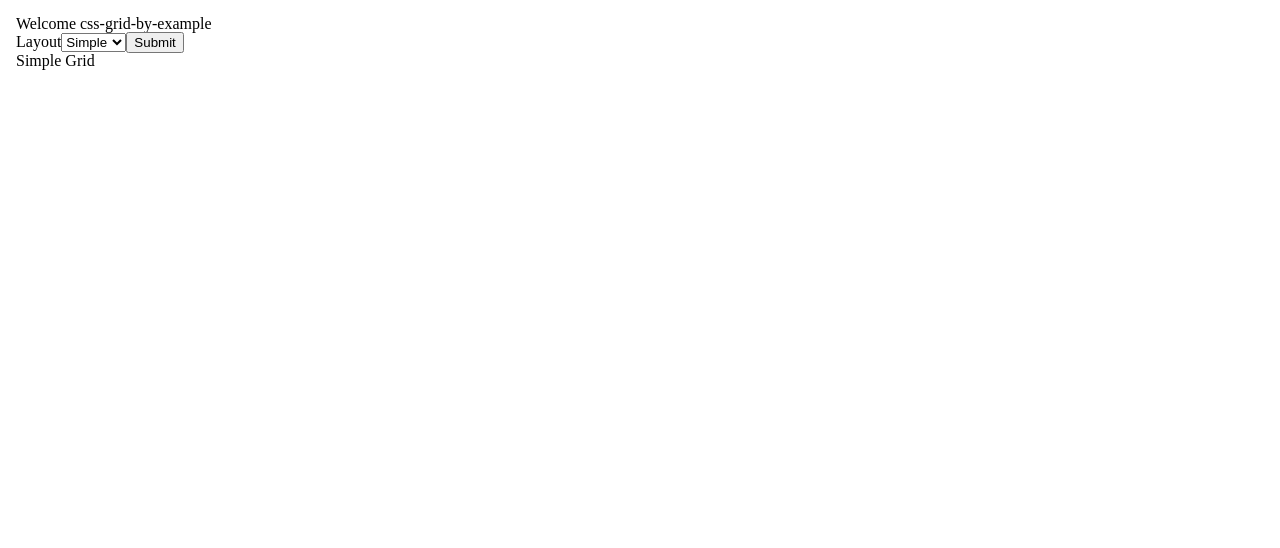
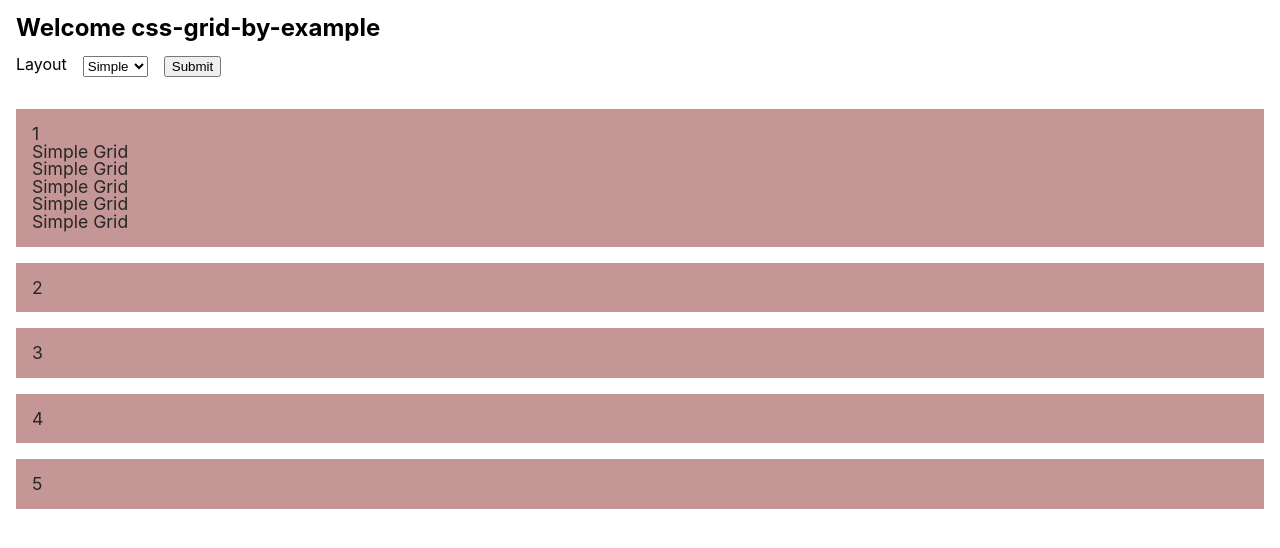
Before and after one commit to adellava/css-grid-by-example, a React (Vite) app: page / in a window 1280 px wide. Shown: the top 548 px of the page. Built offline with nearby package versions, Linux system fonts and the light colour scheme.

Commit message:
ExplicitGrid added

```diff
--- a/src/ExplicitGrid/ExplicitGrid.module.scss
+++ b/src/ExplicitGrid/ExplicitGrid.module.scss
@@ -0,0 +1,12 @@
+@use 'src/style/foundations' as *;
+
+.ExplicitGrid {
+  display: grid;
+  grid-row-gap: 1rem;
+  grid-column-gap: 1.5rem;
+  grid-template-rows: 7rem 3rem 4rem;
+  grid-template-columns: 3rem 80% 1fr 2fr;
+  &_item {
+    @include gridItem();
+  }
+}
--- a/src/ExplicitGrid/index.tsx
+++ b/src/ExplicitGrid/index.tsx
@@ -1,7 +1,36 @@
+import style from './ExplicitGrid.module.scss';
+
 const ExplicitGrid = () => {
   return (
-    <div>
-      <h1>Explicit Grid</h1>
+    <div className={style.ExplicitGrid}>
+      <div className={style.ExplicitGrid_item}>1</div>
+      <div className={style.ExplicitGrid_item}>2</div>
+      <div className={style.ExplicitGrid_item}>3</div>
+      <div className={style.ExplicitGrid_item}>4</div>
+      <div className={style.ExplicitGrid_item}>5</div>
+      <div className={style.ExplicitGrid_item}>6</div>
+      <div className={style.ExplicitGrid_item}>7</div>
+      <div className={style.ExplicitGrid_item}>8</div>
+      <div className={style.ExplicitGrid_item}>9</div>
+      <div className={style.ExplicitGrid_item}>10</div>
+      <div className={style.ExplicitGrid_item}>11</div>
+      <div className={style.ExplicitGrid_item}>12</div>
+      <div className={style.ExplicitGrid_item}>13</div>
+      <div className={style.ExplicitGrid_item}>
+        14
+        <h2>Explicit Grid</h2>
+        <h2>Explicit Grid</h2>
+        <h2>Explicit Grid</h2>
+        <h2>Explicit Grid</h2>
+        <h2>Explicit Grid</h2>
+        1fr = ((width of grid) - (3rem) - (80% of width of grid)) / 3
+      </div>
+      <div className={style.ExplicitGrid_item}>15</div>
+      <div className={style.ExplicitGrid_item}>16</div>
+      <div className={style.ExplicitGrid_item}>17</div>
+      <div className={style.ExplicitGrid_item}>18</div>
+      <div className={style.ExplicitGrid_item}>19</div>
+      <div className={style.ExplicitGrid_item}>20</div>
     </div>
   );
 };
--- a/src/SimpleGrid/SimpleGrid.module.scss
+++ b/src/SimpleGrid/SimpleGrid.module.scss
@@ -0,0 +1,9 @@
+@use 'src/style/foundations' as *;
+
+.SimpleGrid {
+  display: grid; // try also inline-grid
+  grid-row-gap: 1rem;
+  &_item {
+    @include gridItem();
+  }
+}
--- a/src/SimpleGrid/index.tsx
+++ b/src/SimpleGrid/index.tsx
@@ -1,7 +1,19 @@
+import style from './SimpleGrid.module.scss';
+
 const SimpleGrid = () => {
   return (
-    <div>
-      <h1>Simple Grid</h1>
+    <div className={style.SimpleGrid}>
+      <div className={style.SimpleGrid_item}>
+        1<h2>Simple Grid</h2>
+        <h2>Simple Grid</h2>
+        <h2>Simple Grid</h2>
+        <h2>Simple Grid</h2>
+        <h2>Simple Grid</h2>
+      </div>
+      <div className={style.SimpleGrid_item}>2</div>
+      <div className={style.SimpleGrid_item}>3</div>
+      <div className={style.SimpleGrid_item}>4</div>
+      <div className={style.SimpleGrid_item}>5</div>
     </div>
   );
 };
--- a/src/app/app.module.scss
+++ b/src/app/app.module.scss
@@ -2,4 +2,19 @@
 
 .app {
   margin: 1rem;
+  font-family: -apple-system, BlinkMacSystemFont, 'Segoe UI', Roboto, Helvetica,
+    Arial, sans-serif, 'Apple Color Emoji', 'Segoe UI Emoji', 'Segoe UI Symbol';
+  &_title {
+    font-size: 1.5rem;
+    font-weight: bold;
+    margin-bottom: 1rem;
+  }
+  &_form {
+    display: flex;
+    gap: 1rem;
+    margin-bottom: 1rem;
+  }
+  &_example {
+    margin-top: 2rem;
+  }
 }
--- a/src/app/app.tsx
+++ b/src/app/app.tsx
@@ -18,8 +18,8 @@ export function App() {
   };
   return (
     <div className={styles.app}>
-      <h1>Welcome css-grid-by-example</h1>
-      <form onSubmit={handleSubmit}>
+      <h1 className={styles.app_title}>Welcome css-grid-by-example</h1>
+      <form className={styles.app_form} onSubmit={handleSubmit}>
         <label htmlFor="layout">Layout</label>
         <select name="layutType">
           <option value="simple">Simple</option>
@@ -27,7 +27,7 @@ export function App() {
         </select>
         <button type="submit">Submit</button>
       </form>
-      <main>
+      <main className={styles.app_example}>
         {layout === 'simple' && <SimpleGrid />}
         {layout === 'explicit' && <ExplicitGrid />}
       </main>
--- /dev/null
+++ b/src/style/foundations.scss
@@ -0,0 +1,6 @@
+@mixin gridItem {
+  padding: 1rem;
+  font-size: 1.1rem;
+  color: var(--grid-text-color);
+  background-color: var(--grid-item-color);
+}
--- a/src/styles.scss
+++ b/src/styles.scss
@@ -135,3 +135,8 @@ table {
   border-collapse: collapse;
   border-spacing: 0;
 }
+
+:root {
+  --grid-item-color: rgb(196, 150, 150);
+  --grid-text-color: rgb(40, 38, 38);
+}
```
